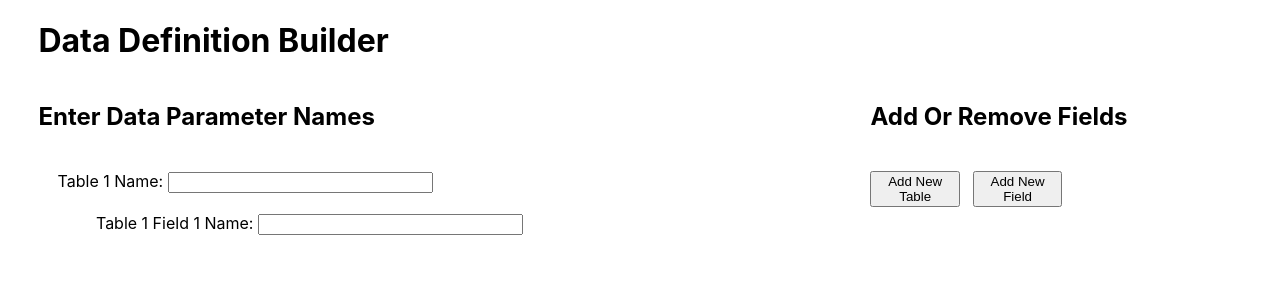
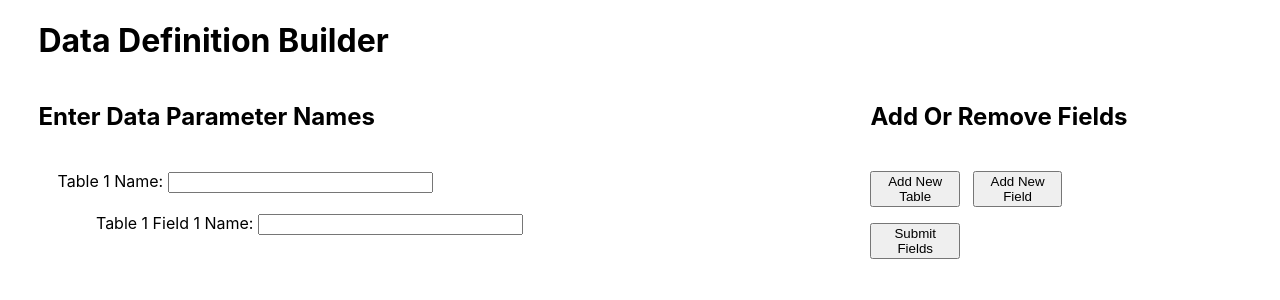
Before and after one commit to wdparker93/data-request-builder, a React (Create React App) app: page / in a window 1280 px wide. Shown: the top 300 px of the page. Built offline with nearby package versions, Linux system fonts and the light colour scheme.

Commit message:
Added basic submit button

```diff
--- a/src/App.css
+++ b/src/App.css
@@ -23,4 +23,5 @@
   display: grid;
   grid-template-columns: 7vw 7vw;
   column-gap: 1vw;
+  row-gap: 2vh;
 }
--- a/src/App.js
+++ b/src/App.js
@@ -11,6 +11,11 @@ function App() {
 
   const addFieldName = () => {
     console.log("added field name");
+  };
+
+  const submitFieldData = () => {
+    console.log(tableNames);
+    console.log(fieldNames);
   };
 
   const handleNameChange = () => {
@@ -99,6 +104,13 @@ function App() {
             >
               Add New Field
             </button>
+            <button
+              className="field-button"
+              id="submit-field-data-button"
+              onClick={submitFieldData}
+            >
+              Submit Fields
+            </button>
           </div>
         </div>
       </div>
```
